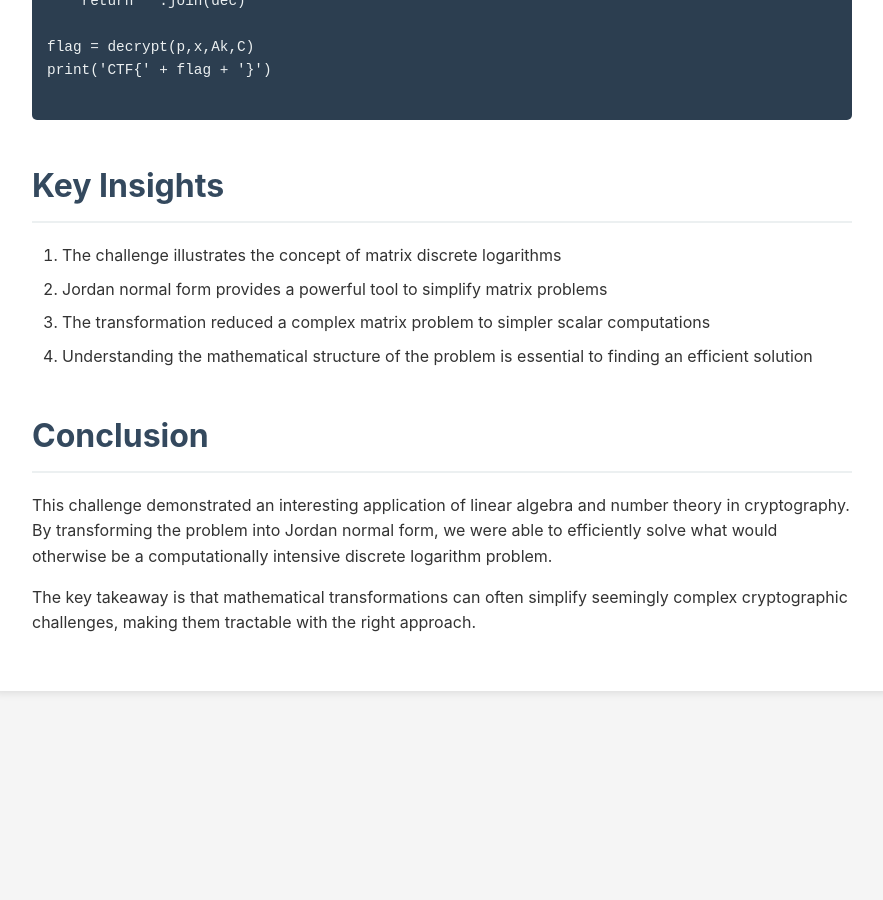
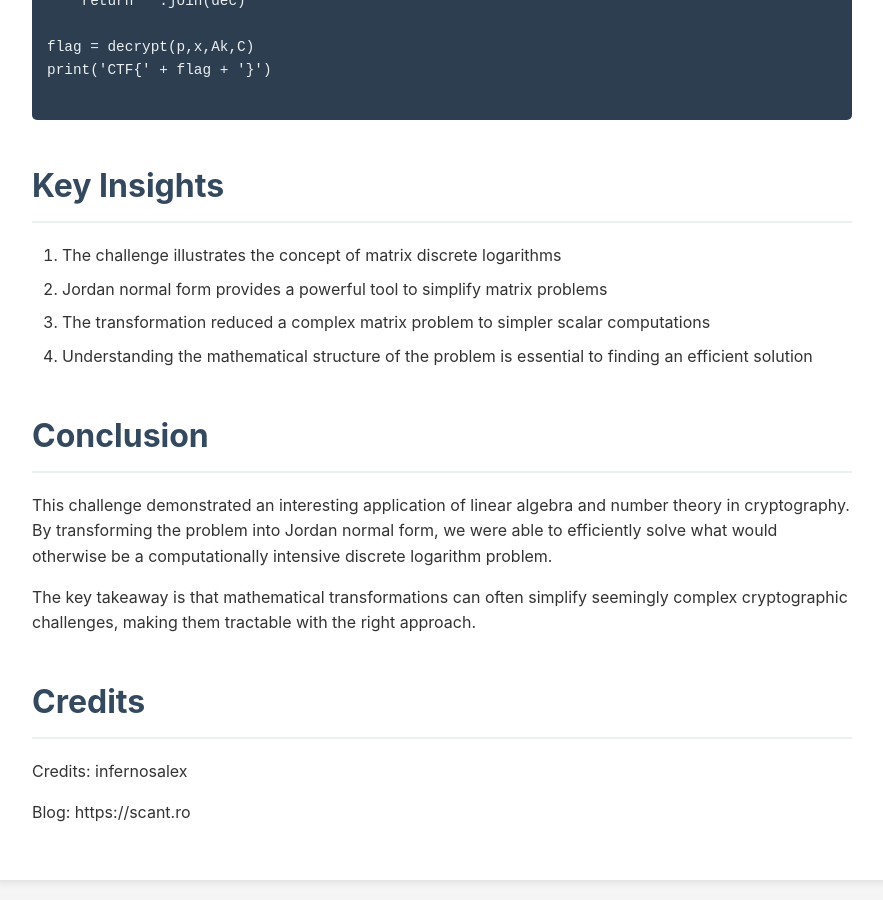
Before and after one commit to andrei2308/ctf-challenges, a Jekyll site: the page built from rocsc2025/mathrix/index.md, in a window 1280 px wide and 900 px high, scrolled down 4463 px. Shown: the whole window, without its empty margins (198-1081 px from the left). Built offline with Jekyll 4.4.1, drawn with Linux system fonts in a browser that asks for light colours; our own code applies the rules of GitHub Pages for plain Markdown files; before the commit the page ends 5174 px from its top, so only the background shows below that.

Commit message:
Add credits section to index.md
Added credits section with author information and blog link.

```diff
--- a/rocsc2025/mathrix/index.md
+++ b/rocsc2025/mathrix/index.md
@@ -170,3 +170,8 @@ print('CTF{' + flag + '}')
 This challenge demonstrated an interesting application of linear algebra and number theory in cryptography. By transforming the problem into Jordan normal form, we were able to efficiently solve what would otherwise be a computationally intensive discrete logarithm problem.
 
 The key takeaway is that mathematical transformations can often simplify seemingly complex cryptographic challenges, making them tractable with the right approach.
+
+## Credits
+Credits: infernosalex
+
+Blog: https://scant.ro
```
